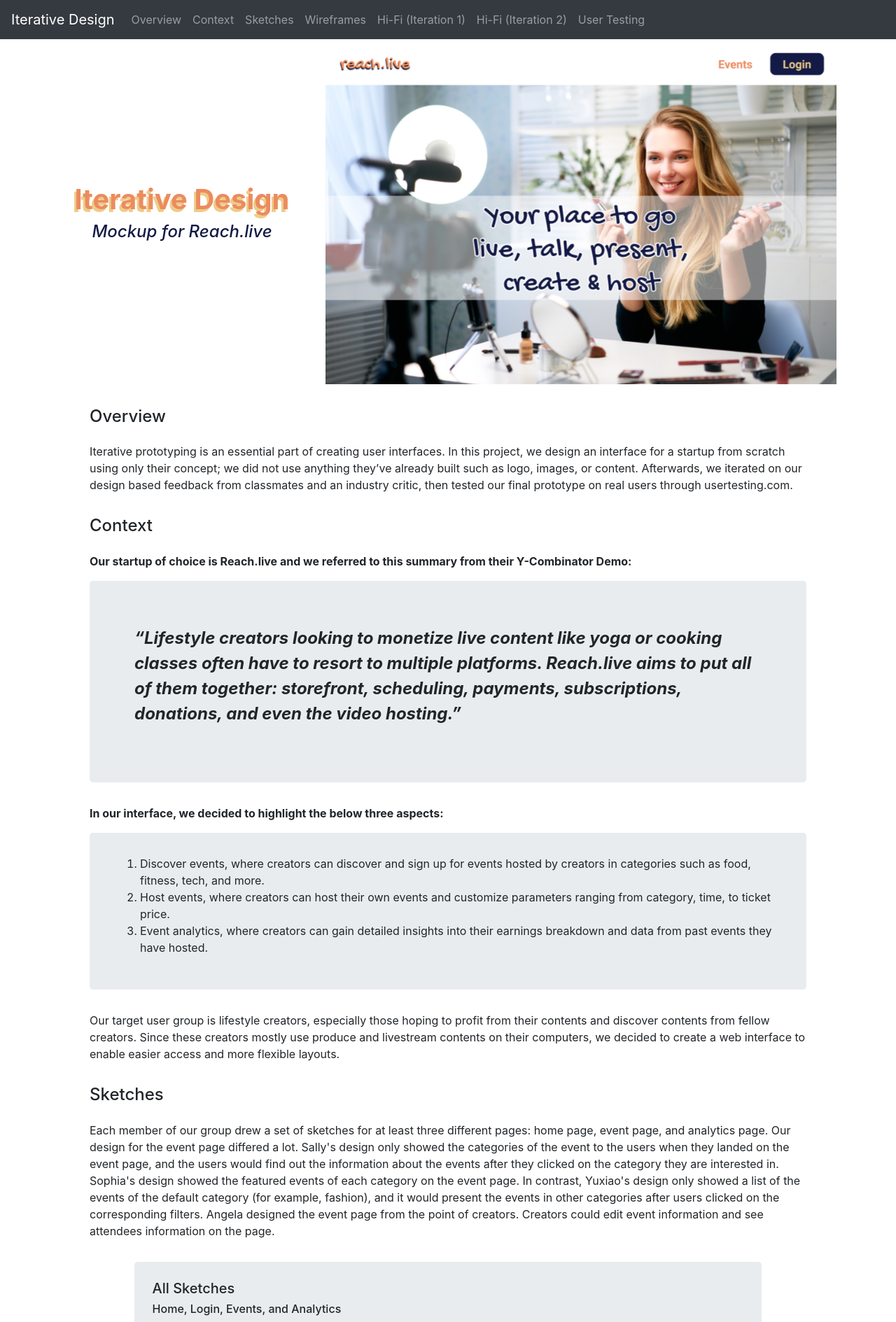
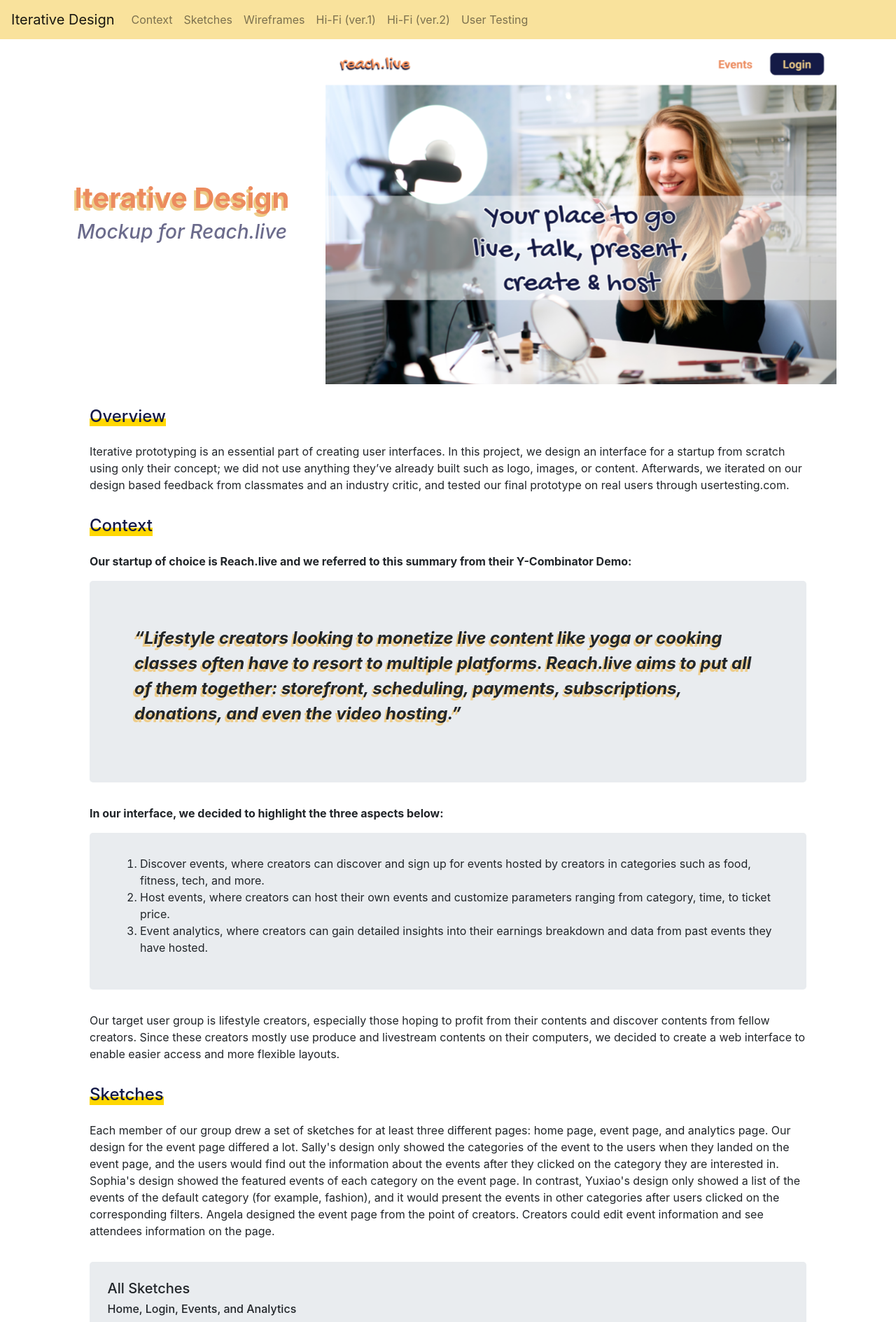
Before and after one commit to yli153/iterativedesign, a PHP site: page / in a window 1280 px wide. Shown: the top 1889 px of the page at 70% size. Run offline with PHP 8.4, Linux system fonts and the light colour scheme; some libraries are stand-ins or nearby versions.

Commit message:
to be finalized

```diff
--- a/home.html
+++ b/home.html
@@ -11,21 +11,19 @@
     <link rel="stylesheet" href="https://use.fontawesome.com/releases/v5.6.3/css/all.css" integrity="sha384-UHRtZLI+pbxtHCWp1t77Bi1L4ZtiqrqD80Kn4Z8NTSRyMA2Fd33n5dQ8lWUE00s/" crossorigin="anonymous">
     <script src="https://ajax.googleapis.com/ajax/libs/jquery/3.5.1/jquery.min.js"></script>
     <script src="https://cdnjs.cloudflare.com/ajax/libs/popper.js/1.16.0/umd/popper.min.js"></script>
-	<meta content="width=device-width, initial-scale=1" name="viewport" />
+	<meta content="width=device-width, initial-scale=1" name="viewport"/>
   </head>
 
   <body>
+	<main>
 	<!-- TODO: put your HTML code here! -->
-     <nav class="navbar navbar-expand-lg navbar-dark bg-dark">
+     <nav class="navbar navbar-expand-lg navbar-light" style="background-color: #f9e29c">
   		<a class="navbar-brand" href="#">Iterative Design</a>
   		<button class="navbar-toggler" type="button" data-toggle="collapse" data-target="#navbarNav" aria-controls="navbarNav" aria-expanded="false" aria-label="Toggle navigation">
     		<span class="navbar-toggler-icon"></span>
   		</button>
   		<div class="collapse navbar-collapse" id="navbarNav">
     		<ul class="navbar-nav">
-		      <li class="nav-item">
-		        <a class="nav-link" href="#overview">Overview</a>
-		      </li>
 		      <li class="nav-item">
 		        <a class="nav-link" href="#context">Context</a>
 		      </li>
@@ -36,10 +34,10 @@
 		        <a class="nav-link" href="#wireframes">Wireframes</a>
 			  </li>
 			  <li class="nav-item">
-		        <a class="nav-link" href="#hi-fi">Hi-Fi (Iteration 1)</a>
+		        <a class="nav-link" href="#hi-fi">Hi-Fi (ver.1)</a>
 			  </li>
 			  <li class="nav-item">
-		        <a class="nav-link" href="#hi-fi2">Hi-Fi (Iteration 2)</a>
+		        <a class="nav-link" href="#hi-fi2">Hi-Fi (ver.2)</a>
 			  </li>
 			  <li class="nav-item">
 		        <a class="nav-link" href="#user-testing">User Testing</a>
@@ -52,7 +50,7 @@
         <div class="row" style="padding-left: 0; padding-right:0">
             <div class="col-md-4 my-auto">
               <h1 style="text-align: center;" class="header"><strong>Iterative Design</strong></h1>
-              <h4 style="text-align: center; color: #141a46;; margin-bottom: 1vw;"><em>Mockup for Reach.live</em></h2>
+              <h3 style="text-align: center; color: #6b6b8c;; margin-bottom: 1vw;"><em>Mockup for Reach.live</em></h3>
 			</div>
 			<div class="col-md-8 my-auto">
 				<img class="header-img" style="width: 100%; height: auto" src="images/header.PNG" alt="iterative design">
@@ -62,20 +60,19 @@
 
 	<div class = "container-fluid">
 		<div class = "row">
-			<h4 id = "overview">
-				Overview
-			</h4>
+			<h4>Overview</h4>
 		</div>
 
 		<div class = "row" >
 			<p>
-					Iterative prototyping is an essential part of creating user interfaces. In this project, we design an interface for a startup from scratch using only their concept; we did not use anything they’ve already built such as logo, images, or content. Afterwards, we iterated on our design based feedback from classmates and an industry critic, then tested our final prototype on real users through usertesting.com.
+				Iterative prototyping is an essential part of creating user interfaces. In this project, we design an interface for a startup from scratch using only
+				their concept; we did not use anything they’ve already built such as logo, images, or content. Afterwards, we iterated on our design based feedback from
+				classmates and an industry critic, and tested our final prototype on real users through usertesting.com.
 			</p>
-
 		</div>
 
-		<div class = "row">
-			<h4 id = "context">
+		<div class="row">
+			<h4 id="context">
 				Context
 			</h4>
 		</div>
@@ -84,14 +81,14 @@
 				<b>Our startup of choice is Reach.live and we referred to this summary from their Y-Combinator Demo: </b>
 			</p>
 			<div class = "jumbotron " id ="jumbo" style="padding: 4rem; line-height: 1.5; font-size: 1.5rem;">
-				<p>
+				<p style="text-shadow: -3px 4px #eecc88">
 					<b><i>“Lifestyle creators looking to monetize live content like yoga or cooking classes often have to
  					resort to multiple platforms. Reach.live aims to put all of them together: storefront, scheduling,
-					payments, subscriptions, donations, and even the video hosting.” </b> </i>
+					payments, subscriptions, donations, and even the video hosting.” </b></i>
 				<p>
 			</div>
 			<p>
-				<b>In our interface, we decided to highlight the below three aspects: </b>
+				<b>In our interface, we decided to highlight the three aspects below: </b>
 			</p>
 			<div class = "jumbotron " id ="jumbo">
 				<div class = "list">
@@ -108,9 +105,12 @@
           		</div>
 			</div>
 			<p>
-				Our target user group is lifestyle creators, especially those hoping to profit from their contents and discover contents from fellow creators. Since these creators mostly use produce and livestream contents on their computers, we decided to create a web interface to enable easier access and more flexible layouts.
+				Our target user group is lifestyle creators, especially those hoping to profit from their contents and discover contents from fellow creators.
+				Since these creators mostly use produce and livestream contents on their computers, we decided to create a web interface to enable easier access
+				and more flexible layouts.
 			</p>
 		</div>
+
 		<div class = "row">
 			<h4 id = "sketches">
 				Sketches
@@ -118,7 +118,12 @@
 		</div>
 		<div class = "row">
 			<p>
-				Each member of our group drew a set of sketches for at least three different pages: home page, event page, and analytics page.  Our design for the event page differed a lot. Sally's design only showed the categories of the event to the users when they landed on the event page, and the users would find out the information about the events after they clicked on the category they are interested in. Sophia's design showed the featured events of each category on the event page. In contrast, Yuxiao's design only showed a list of the events of the default category (for example, fashion), and it would present the events in other categories after users clicked on the corresponding filters. Angela designed the event page from the point of creators. Creators could edit event information and see attendees information on the page.
+				Each member of our group drew a set of sketches for at least three different pages: home page, event page, and analytics page. Our design for the
+				event page differed a lot. Sally's design only showed the categories of the event to the users when they landed on the event page, and the users
+				would find out the information about the events after they clicked on the category they are interested in. Sophia's design showed the featured events
+				of each category on the event page. In contrast, Yuxiao's design only showed a list of the events of the default category (for example, fashion), and
+				it would present the events in other categories after users clicked on the corresponding filters. Angela designed the event page from the point of creators.
+				Creators could edit event information and see attendees information on the page.
 			</p>
 		</div>
 		<div class = "row" id = "small-header">
@@ -143,10 +148,13 @@
 				After we finished sketching, our group had a meeting to discuss our designs and combine the sketches above into a set of wireframes.
 			</p>
 			<p>
-				Without logging in, users could only see the Home page and the Explore Events page.  Users would only see the remaining pages of the website after they have logged in, as we believed this design choice would make more users register for our website. If users are registered, then they are more likely to become loyal users, because Reach.live could reach out to users through email and advertise their events. Since Reach.live is a startup, we believed having more loyal users would be really beneficial to Reach.live. If more users are loyal to Reach. live, Reach.live will be likely to be more profitable.
+				Without logging in, users could only see the Home page and the Explore Events page.  Users would only see the remaining pages of the website
+				after they have logged in, as we believed this design choice would make more users register for our website. If users are registered, then they are
+				more likely to become loyal users, because Reach.live could reach out to users through email and advertise their events. Since Reach.live is a startup,
+				we believed having more loyal users would be really beneficial to Reach.live. If more users are loyal to Reach. live, Reach.live will be likely to be more profitable.
 			</p>
+		</div>
 
-		</div>
 		<div class = "row" id = "small-header">
 			<div class = "jumbotron" id="jumbo-image-2">
 				<h6>
@@ -158,17 +166,15 @@
 					Home Page
 				</h6>
 				<p>
-
-					We all agreed that Reach.live is a platform for both the event participants and the creators. Hence, we put the information (such as discover events, host events, monetize events, and live interactions with other participants and creators) that these two groups of people that would be interested in on the home page.
-
+					We all agreed that Reach.live is a platform for both the event participants and the creators. Hence, we put the information (such as discover events, host events,
+					monetize events, and live interactions with other participants and creators) that these two groups of people that would be interested in on the home page.
 				</p>
 				<h6>
 					Explore Events Page
 				</h6>
 				<p>
-
-					The explore events page showed a set of featured events under each category. We chose to present all categories on one page without using any filter or tabs because this would make the page look straightforward and would require fewer user interactions.
-
+					The explore events page showed a set of featured events under each category. We chose to present all categories on one page without using any filter or tabs because
+					this would make the page look straightforward and would require fewer user interactions.
 				</p>
 			</div>
 		</div>
@@ -189,27 +195,23 @@
 					Events Page
 				</h6>
 				<p>
-
 					There are two sections on the events page: 1. Discover Events 2. My Events. In the Discover Events section, users would see events
 					in the default category, and they could view events of other categories when they clicked on the corresponding tabs. We made this design
 					choice instead of showing events from different categories all together as we believed this would help users discover the events that they
 					 want to attend more clearly.
 				</p>
-
 			</div>
 		</div>
 
 		<div class = "row" id = "small-header">
 			<div class = "jumbotron" id="jumbo-image-2">
 				<h6>
-					Account and Host Events (logged in)
+					Account and Host Events Pop-Up (logged in)
 				</h6>
 				<img class="sketch-2" src="Account and Host Events.png">
-
 			</div>
 		</div>
 
-		<div class = "container-fluid">
 		<div class = "row">
 			<h4 id = "hi-fi">
 				High-Fidelity Prototype: Iteration 1
@@ -217,8 +219,7 @@
 		</div>
 
 		<div class = "row" >
-				<p>
-					Creating the visual design of the high-fi mockup was a process that brings together insights from the wireframe and branding. </p>
+			<p>Creating the visual design of the high-fi mockup was a process that brings together insights from the wireframe and branding. </p>
 
 			<p>We first decided on a visual style that attracts the target audience of reach.live by experimenting different colour palettes and visual
 				   elements. In the end, we decided to use orange as the theme colour because of its connotations and the vibe that it gives off to people.
@@ -230,86 +231,115 @@
 
 		<div class = "row" id = "small-header">
 			<div class = "jumbotron" id="jumbo-image-2">
-					<h6>
-						Home Page Before User Login (left)
-					</h6>
-					<p>
-						The home page introduces what reach.live is, and illustrates how users can use the platform to attend events, host events, and interact with attendees.
-						We used images to directly show what the platform offers.
-					</p>
+				<h6>Home Page Before User Login (left)</h6>
+				<p>The home page introduces what reach.live is, and illustrates how users can use the platform to attend events, host events, and interact with attendees.
+					We used images to directly show what the platform offers. </p>
 
-					<h6>Explore Events Page Before User Login (right)
-					</h6>
-					<p>
-						The explore events page enables users to quickly look at events hosted on reach.live. The events are divided based on different categories. Events that are
-						approaching will be prioritized and appear first. This is an important page to incentivize users to sign up given it’s a startup trying to attract first time users.
-					</p>
-					<img class="wireframe" src="Events and Analytics.png">
+				<h6>Explore Events Page Before User Login (right)</h6>
+				<p>The explore events page enables users to quickly look at events hosted on reach.live. The events are divided based on different categories. Events that are
+					approaching will be prioritized and appear first. This is an important page to incentivize users to sign up given it’s a startup trying to attract first time users. </p>
+				<img class="hifi" src="images/home_events.png">
 			</div>
 		</div>
 
 		<div class = "row" id = "small-header">
 			<div class = "jumbotron" id="jumbo-image-2">
-					<h6>
-						Home Page After User Login (left)
-					</h6>
-					<p>
-						The home page allows registered users to discover events, register for events, and attend events. For layout hierarchy, we put the most important information on the
+				<h6>Home Page After User Login (left)</h6>
+				<p>The home page allows registered users to discover events, register for events, and attend events. For layout hierarchy, we put the most important information on the
 					left. The top left of the page has a navigation bar for users to quickly navigate to the analytics page and the account page. There is also the  “My Events” section
-						that presents all the events that a user has signed up for.
+					that presents all the events that a user has signed up for. </p>
 
-					</p>
-
-					<h6>Host Events Pop Up (right)
-					</h6>
-					<p>
-						The host events button on the home page activates a pop up window which allows users to quickly host an event on reach.live. For users, this design choice is easy to
-						navigate. The “host event” page has affordances that help users understand without stating it in words.
-					</p>
-					<img class="wireframe" src="Events and Analytics.png">
+				<h6>Host Events Pop Up (right)</h6>
+				<p>The host events button on the home page activates a pop up window which allows users to quickly host an event on reach.live. For users, this design choice is easy to
+					navigate. The “host event” page has affordances that help users understand without stating it in words. </p>
+				<img class="hifi" src="images/home_host_events.png">
 			</div>
 		</div>
 
 		<div class = "row" id = "small-header">
 			<div class = "jumbotron" id="jumbo-image-2">
-					<h6>
-						Analytics Page (left)
-					</h6>
-					<p>
-						The page uses both qualitative and quantitative data to help creators achieve and track their goals on the platform including their cumulative earnings, followers, and views.
-					</p>
+				<h6>Analytics Page (left)</h6>
+				<p>The page uses both qualitative and quantitative data to help creators achieve and track their goals on the platform including their cumulative earnings, followers, and views.</p>
 
-					<h6>Accounts Page (right)
-					</h6>
-					<p>
-						The accounts page enables users to quickly view and change their user profile information, security settings, and payments.
-					</p>
-					<img class="wireframe" src="Events and Analytics.png">
-				</div>
+				<h6>Accounts Page (right)</h6>
+				<p>The accounts page enables users to quickly view and change their user profile information, security settings, and payments. </p>
+				<img class="hifi" src="images/accounts_analytics.png">
 			</div>
 		</div>
 
-		<div class = "container-fluid">
 		<div class = "row">
-				<h4 id = "hi-fi2">
-					High-Fidelity Prototype: Iteration 2
-				</h4>
-
+			<h4 id = "hi-fi2">High-Fidelity Prototype: Iteration 2</h4>
 			<p>During our studio, we received many feedbacks that were especially helpful for our 2nd iteration Hi-Fi Mockup design. After rounds of discussions on issues brought up in the studio,
-					we made major design changes in our new mockup by adding the following features and elements.
-				</p>
+				we made major design changes in our new mockup by adding the following features and elements. </p>
 		</div>
 
 		<div class = "row" id = "small-header">
 			<div class = "jumbotron" id="jumbo-image-2">
-					<h6>
-						Logout Button
-					</h6>
-					<p>
-						During the studio, users reflected the mockup does not provide an easy way to logout and switch accounts. Therefore, in the 2nd iteration, we designed and added a link on the
+				<h6>Logout Button</h6>
+				<p>During the studio, users reflected the mockup does not provide an easy way to logout and switch accounts. Therefore, in the 2nd iteration, we designed and added a link on the
 					navigation bar right beside the “Welcome, Emily” to provide users with an option to sign out if needed. This enhances the overall usability of the website, and provides easy access
 					for people to switch accounts. </p>
-					<p style="color: #141a46"><em>Left: 1st iteration; Right: 2nd iteration</em>
+				<img class="hifi" src="images/home_iterations.png">
+			</div>
+		</div>
+
+		<div class = "row" id = "small-header">
+			<div class = "jumbotron" id="jumbo-image-2">
+				<h6>Filter Events Dropdown Menu</h6>
+				<p>We designed 3 filter options in the home page to help users quickly identify events that are interesting to them(the type) at a time that they can attend (the date and time).
+					<ul>
+						<li><b>Date:</b> One of the most helpful critiques we received is people prioritize dates in deciding what events to sign up for. Therefore, we added a filter and a drop down menu
+								for users to select the dates that they are looking to register an event for. The options range from both longer timeframes like “this month” to dates that are approaching
+								like “today” and “tomorrow”. </li>
+						<li><b>Time:</b> In addition to dates, users in our studio reflect that the time in the day is also very important when they make a decision on what events to attend. For example, many
+								people have work during the day and cannot attend events before 5pm. Also, some users prefer early morning workout events especially because of work from home due to COVID.
+								So, we added a drop down menu with different options: “all day”, “before 7am”, “7am-noon”, “noon to 5pm”, “5-10pm”, and “after 10pm. </li>
+					</ul>
+				</p>
+				<img class="hifi" src="images/events_iterations.png">
+			</div>
+		</div>
+
+		<div class = "row" id = "small-header">
+			<div class = "jumbotron" id="jumbo-image-2">
+				<h6>Monetization Insights</h6>
+				<p>During the studio, we recognized creators appreciate qualitative insights in addition to the charts and pie graphs. Therefore, in the analytics page, we added an “Insight” section with the
+					following 4 quick insights that can help the creator to quickly reflect and make better content decisions.
+					<ul>
+						<li>Most Profitable Earning Component</li>
+						<li>Most Profitable Content Type</li>
+						<li>Major Follower Age Group </li>
+						<li>Most Viewed Content</li>
+					</ul>
+				</p>
+				<img class="hifi" src="images/analytics_iterations.png">
+			</div>
+		</div>
+
+		<div class = "row" id = "small-header">
+			<div class = "jumbotron" id="jumbo-image-2">
+				<h6>Events Sign-Up</h6>
+				<p>We made buttons that are most important for the user experience such as the “sign up” button stand out so it’s more obvious to users.</p>
+				<p><i>Left: first iteration; Right: second iteration</i></p>
+				<img class="hifi" src="images/sign_up_button_iterations.png">
+			</div>
+		</div>
+
+		<div class = "row" id = "small-header">
+			<div class = "jumbotron" id="jumbo-image-2">
+				<h6>Accesbility</h6>
+				<p>We were cautious of potential accessibility issues during our design stage. And for pie graphs in our analytics page, our team made sure that
+					there are enough colour contrasts in the pie charts and data charts. </p>
+			</div>
+		</div>
+
+		<div class = "row">
+			<p class="figma-text"><b>Feel free to play around with our final, interactive prototype:</b></p>
+			</div>
+			<div class = "row" id = "small-header">
+				<div class = "jumbotron" id="jumbo-image-2">
+					<iframe style="border: 1px solid rgba(0, 0, 0, 0.1);" width="100%" height="600"
+					src="https://www.figma.com/embed?embed_host=share&url=https%3A%2F%2Fwww.figma.com%2Fproto%2FKYSjHsu53dHPNzta8rorD4%2FReach.live%3Fnode-id%3D171%253A682%26scaling%3Dscale-down-width" allowfullscreen></iframe>
 				</div>
 			</div>
 		</div>
@@ -356,14 +386,13 @@
 					</h6>
 					<p>In general, the users not only find all four tasks easy to complete, but are also confident that they have completed the tasks successfully. The durations of time they spend on each task
 						are very similar and no one seems to struggle with a particular task. Though none of the users made an error, there were few moments when some users felt slightly unsure about their actions.
-						Each user’s performance on the four sub-tasks are as follows:
 					</p>
 					<img class="user-testing" src="images/sub-task_performance.png" alt="sub task performance">
 				</div>
 			</div>
 
-			<div class = "row" id = "small-header">
-				<div class = "jumbotron" id="jumbo-image-2">
+			<div class="row" id ="small-header">
+				<div class="jumbotron" id="jumbo-image-2">
 					<h6>
 						Potential Improvements
 					</h6>
@@ -401,7 +430,6 @@
 		document.documentElement.scrollTop = 0;
 	  }
 	  </script>
-
-
+	  </main>
   </body>
 </html>
--- a/index.css
+++ b/index.css
@@ -20,14 +20,13 @@
 	text-shadow: -3px 4px #eecc88;
 }
 
+.figma-text {
+	text-shadow: -3px 4px #eecc88;
+}
+
 #jumbo {
 	width: 100vw;
 	padding: 2rem;
-}
-
-.reach-live-home{
-	width: 70vw;
-
 }
 
 #small-header{
@@ -42,41 +41,39 @@
 	align-items:center;
 }
 
+h4 {
+	color: #141a46;
+	background: linear-gradient(to bottom, #fff 60%, gold 40%);
+}
+
 h6{
 	margin-top: 1rem;
 }
 
 .sketch{
-	width: 33vw;
+	width: 100%;
 	padding-top: 1rem;
 	padding-bottom: 2rem;
 }
 
 #jumbo-image-2{
-	width: 70vw;
+	width: 100%;
 	padding: 2vw;
 	align-content:center;
 	align-items:center;
 }
 
 .sketch-2{
-	width: 66vw;
+	width: 100%;
 	padding-top: 1rem;
 	padding-bottom: 2rem;
 }
 
-.wireframe{
-	width: 66vw;
+.wireframe, .hifi, .user-testing{
+	width: 100%;
 	padding-top: 1rem;
 	padding-bottom: 2rem;
 }
-
-.user-testing{
-	width: 66vw;
-	padding-top: 1rem;
-	padding-bottom: 2rem;
-}
-
 
 #myBtn {
     display: none;
```
Also changed, not shown: images/accounts_analytics.png (added), images/analytics_iterations.png (added), images/events_iterations.png (added), images/home_events.png (added), images/home_host_events.png (added), images/home_iterations.png (added), images/sign_up_button_iterations.png (added). Lines whose indentation alone changed are shown as unchanged.
